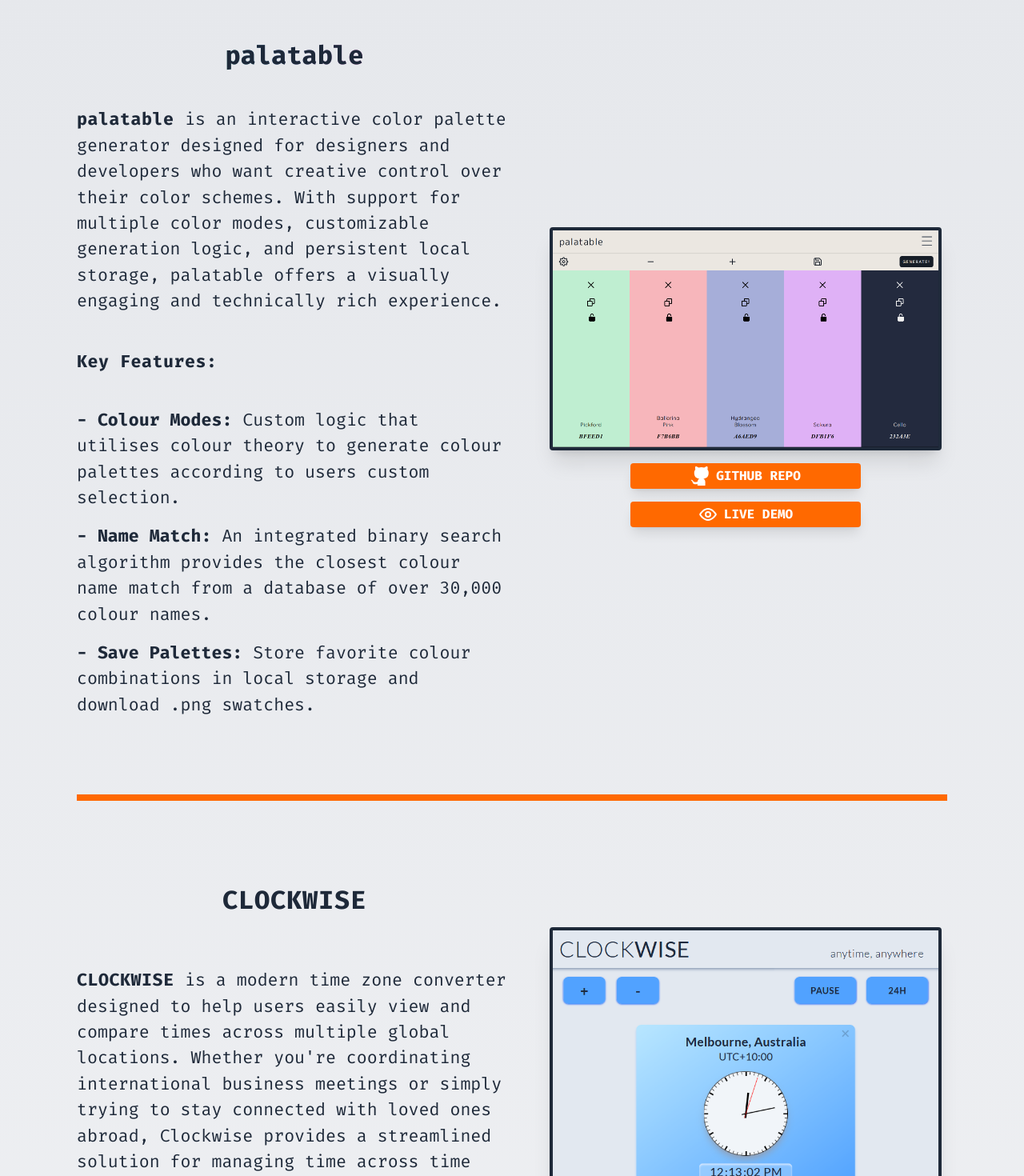
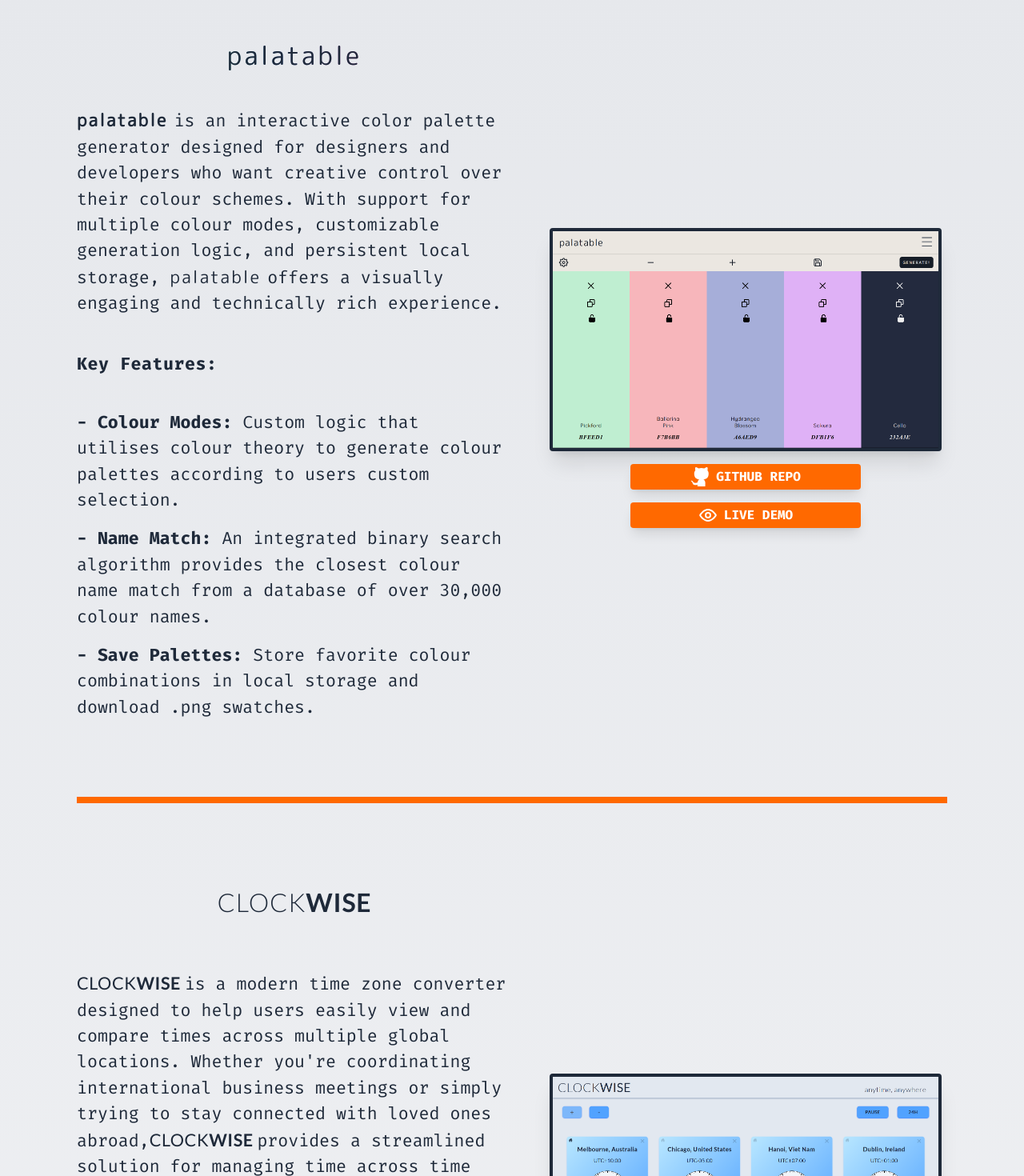
Before and after one commit to maxkatilius/mk-portfolio, a React (Vite) app: page / in a window 1280 px wide. Shown: the part 1840-3310 px from the top of the page at 80% size. Built offline with nearby package versions, Linux system fonts and the light colour scheme.

Commit message:
Projects typography fix

```diff
--- a/index.html
+++ b/index.html
@@ -4,9 +4,11 @@
     <meta charset="UTF-8" />
     <link rel="icon" type="image/svg+xml" href="/dev.svg" />
     <meta name="viewport" content="width=device-width, initial-scale=1.0" />
-    <link rel="preconnect" href="https://fonts.googleapis.com" />
-    <link rel="preconnect" href="https://fonts.gstatic.com" crossorigin />
-    <link href="https://fonts.googleapis.com/css2?family=Fira+Mono:wght@400;500;700&display=swap" rel="stylesheet" />
+    <link rel="preconnect" href="https://fonts.googleapis.com">
+    <link rel="preconnect" href="https://fonts.gstatic.com" crossorigin>
+    <link
+      href="https://fonts.googleapis.com/css2?family=Fira+Mono:wght@400;500;700&family=Lato:ital,wght@0,100;0,300;0,400;0,700;0,900;1,100;1,300;1,400;1,700;1,900&family=M+PLUS+Rounded+1c&family=Quicksand:wght@300..700&display=swap"
+      rel="stylesheet">
     <style>
       * {
         scroll-behavior: smooth;
--- a/src/components/Footer.tsx
+++ b/src/components/Footer.tsx
@@ -6,14 +6,14 @@ const Footer = () => {
     <footer
       className="
         flex items-center justify-center gap-[0.5rem]
-        p-[1.6em]
-        text-[0.8rem] sm:text-[1.2rem] lg:text-[1.4rem] tracking-wide text-center dark:text-white
+        p-[1.6em] 2xl:p-[1.3em]
+        text-[0.8rem] sm:text-[1.2rem] lg:text-[1.4rem] 2xl:text-[1.5rem] tracking-wide text-center dark:text-white
       dark:bg-gray-900"
     >
       <p>
         max.katilius@gmail.com
       </p>
-      <div className="flex justify-center items-center gap-[0.3em] sm:gap-[0.3em] text-[1.3rem] sm:text-[1.8rem] lg:text-[2rem]">
+      <div className="flex justify-center items-center 2xl:items-baseline gap-[0.3em] sm:gap-[0.3em] text-[1.3rem] sm:text-[1.8rem] lg:text-[2rem] 2xl:text-[2.7rem]">
         <a
           className="hidden sm:inline-block"
           href="https://www.linkedin.com/in/max-katilius/">
@@ -31,7 +31,7 @@ const Footer = () => {
               viewBox="0 0 24 24"
               strokeWidth={1.5}
               stroke="currentColor"
-              className="h-5 w-5 sm:h-8 sm:w-8"
+              className="h-5 w-5 sm:h-8 sm:w-8 2xl:h-10 2xl:w-10"
           >
               <path
                   strokeLinecap="round"
--- a/src/components/Header.tsx
+++ b/src/components/Header.tsx
@@ -1,22 +1,22 @@
 const Header = () => {
   return (
     <>
-      <header className="fixed top-0 h-[5rem] w-full flex items-center bg-white z-100">
-        <nav className="w-full h-full flex items-center p-6 shadow-xl">
-          <ul className="w-full flex items-center justify-evenly sm:justify-center sm:gap-28 md:gap-12 font-semibold text-gray-800">
+      <header className="fixed top-0 h-[5rem] xl:h-[6em] w-full flex items-center bg-white z-100">
+        <nav className="w-full h-full flex items-center p-6 2xl:p-8 shadow-xl">
+          <ul className="w-full flex items-center justify-evenly sm:justify-center sm:gap-28 md:gap-12 2xl:gap-16 font-semibold text-gray-800">
             <a
-              className="hidden md:block text-2xl xl:text-[1.7rem] mr-auto xl:ml-[1%]"
+              className="hidden md:block text-2xl xl:text-[1.7rem] 2xl:text-[2rem] mr-auto xl:ml-[1%]"
               href=""
               >
               <li>MAX KATILIUS</li>
             </a>
-            <a className="group relative xl:text-[1.2rem] cursor-pointer" href="#about">
+            <a className="group relative xl:text-[1.2rem] 2xl:text-[1.5rem] cursor-pointer" href="#about">
               <li>
                 ABOUT
                 <span className="absolute -bottom-1 left-0 h-1 w-0 bg-orange-500 transition-all group-hover:w-full"></span>
               </li>
             </a>
-            <a className="group relative xl:text-[1.2rem] cursor-pointer" href="#projects">
+            <a className="group relative xl:text-[1.2rem] 2xl:text-[1.5rem]  cursor-pointer" href="#projects">
               <li>
                 PROJECTS
                 <span className="absolute -bottom-1 left-0 h-1 w-0 bg-orange-500 transition-all group-hover:w-full"></span>
@@ -25,7 +25,7 @@ const Header = () => {
             <a
               href="/max-katilius-cv.pdf"
               target="_blank"
-              className="cursor-pointer xl:text-[1.2rem] rounded bg-orange-600 px-2 py-1 text-white shadow-lg hover:bg-orange-500 sm:px-6 xl:mr-[1%]"
+              className="cursor-pointer xl:text-[1.2rem] 2xl:text-[1.5rem] rounded bg-orange-600 px-2 py-1 text-white shadow-lg hover:bg-orange-500 sm:px-6 xl:mr-[1%]"
               >
               <li>MY CV</li>
             </a>
--- a/src/components/Hero.tsx
+++ b/src/components/Hero.tsx
@@ -15,14 +15,14 @@ const Hero = () => {
                     sm:w-[45%] grow sm:flex-none flex flex-col justify-between sm:justify-center items-center sm:gap-10 xl:gap-14
                     leading-relaxed text-gray-800
             ">
-                <h1 className="text-center sm:self-start text-2xl lg:text-4xl text-gray-800">
+                <h1 className="text-center sm:self-start text-2xl lg:text-4xl 2xl:text-[3rem] text-gray-800">
                     <span className="border-b-8 border-orange-500 pb-2 font-semibold tracking-wide">
                         Hi, I'm Max 👋
                     </span>
                 </h1>
                 <div>
                     <Cat className="sm:hidden w-full h-auto mb-2" />
-                    <p className="tracking-wide lg:text-xl lg:leading-8 xl:leading-loose">
+                    <p className="tracking-wide lg:text-xl 2xl:text-[1.7rem] lg:leading-8 xl:leading-loose">
                         I'm a Melbourne-based{" "}
                         <span className="text-orange-500">software developer</span>{" "}
                         who thrives on challenges and loves creating innovative
--- a/src/components/Projects.tsx
+++ b/src/components/Projects.tsx
@@ -18,7 +18,7 @@ const Projects = () => {
         ">
             <div className="flex flex-col items-center gap-4 xl:gap-24">
                 <div className="flex flex-col gap-7 mb-2">
-                    <h2 className="mb-2 mx-auto lg:mt-2">
+                    <h2 className="mb-2 2xl:mb-4 mx-auto lg:mt-2">
                         <span className="border-b-8 border-orange-500 pb-2 text-center text-2xl md:text-[2rem] xl:text-[2.65rem] font-semibold tracking-wide">
                             PROJECTS
                         </span>
@@ -36,7 +36,7 @@ const Projects = () => {
                             href="https://palatable.netlify.app/"
                             rel="noreferrer"
                             target="_blank"
-                            className="relative group inline-block transition-colors duration-300"
+                            className="relative group inline-block font-['M_PLUS_Rounded_1c'] font-[400] tracking-widest transition-colors duration-300"
                         >
                             <span className="relative z-10 bg-[linear-gradient(to_right,_#70c1b3,_#2D5A9A,_#b39ddb,_#B553A2)] bg-clip-text hover:text-transparent transition-all duration-500 ease-in-out">
                                 palatable
@@ -80,12 +80,12 @@ const Projects = () => {
                             </div>
                         </a>
                         <p className="md:pt-2 lg:pt-4 xl:pt-0">
-                            <span className="font-semibold tracking-wide">palatable </span>
+                            <span className="font-semibold font-['M_PLUS_Rounded_1c'] tracking-widest">palatable </span>
                             is an interactive color palette generator designed for designers
-                            and developers who want creative control over their color schemes.
-                            With support for multiple color modes, customizable generation logic,
-                            and persistent local storage, palatable offers a visually engaging
-                            and technically rich experience.
+                            and developers who want creative control over their colour schemes.
+                            With support for multiple colour modes, customizable generation logic,
+                            and persistent local storage, <span className="font-['M_PLUS_Rounded_1c'] tracking-widest">palatable </span>
+                            offers a visually engaging and technically rich experience.
                         </p>
                         <p className="mt-1">
                             <span className="tracking-wide font-semibold">Key Features:</span>
@@ -161,9 +161,9 @@ const Projects = () => {
                                 href="https://clockwise-mk.netlify.app/"
                                 rel="noreferrer"
                                 target="_blank"
-                                className="relative group inline-block tracking-wide hover:text-blue-800 transition-all duration-500"
+                                className="relative group inline-block font-[Lato] font-[300] tracking-wide hover:text-blue-800 transition-all duration-500"
                             >
-                                CLOCKWISE
+                                CLOCK<span className="font-bold">WISE</span>
                                 <span className="absolute -bottom-1 left-0 h-1 w-0 bg-blue-800 transition-all duration-600 ease-in-out group-hover:w-full"></span>
                             </a>
                         </h3>
@@ -203,13 +203,14 @@ const Projects = () => {
                             </div>
                         </a>
                         <p className="md:pt-2 lg:pt-4">
-                            <span className="font-semibold tracking-wide">CLOCKWISE </span>
+                            <span className="font-[Lato] tracking-wide">CLOCK<span className="font-bold">WISE </span></span>
                             is a modern time zone converter designed to help users easily
                             view and compare times across multiple global locations.
                             Whether you're coordinating international business meetings
                             or simply trying to stay connected with loved ones abroad,
-                            Clockwise provides a streamlined solution for managing time
-                            across time zones — anytime, anywhere.
+                            <span className="font-[Lato] tracking-wide">CLOCK<span className="font-bold">WISE </span></span>
+                            provides a streamlined solution for managing time across time
+                            zones — anytime, anywhere.
                         </p>
                         <p className="mt-1">
                             <span className="tracking-wide font-semibold">Key Features:</span>
@@ -280,7 +281,7 @@ const Projects = () => {
                                 href="https://crocodile-mk.netlify.app/"
                                 rel="noreferrer"
                                 target="_blank"
-                                className="relative group inline-block tracking-wide hover:text-[#0B6E4F] transition-all duration-500"
+                                className="relative group inline-block font-[Quicksand] tracking-widest hover:text-[#0B6E4F] transition-all duration-500"
                             >
                                 CROCODILE
                                 <span className="absolute -bottom-1 left-0 h-1 w-0 bg-[#0B6E4F] transition-all duration-600 ease-in-out group-hover:w-full"></span>
@@ -322,7 +323,7 @@ const Projects = () => {
                             </div>
                         </a>
                         <p className="md:pt-2 lg:pt-4">
-                            <span className="font-semibold tracking-wide">CROCODILE </span>
+                            <span className="font-semibold font-[Quicksand] tracking-widest">CROCODILE </span>
                             is the official mock website for Australia's newest and most
                             exciting card game. This fully responsive site showcases the
                             game's origin story, offers an interactive "How to Play" section
@@ -330,7 +331,7 @@ const Projects = () => {
                             through a modern front-end and a robust back-end architecture.
                         </p>
                         <p>
-                            <span className="tracking-wide">CROCODILE</span> is a{" "}
+                            <span className="font-[Quicksand] tracking-widest">CROCODILE</span> is a{" "}
                             <span className="font-bold text-orange-500">
                                 full-stack project
                             </span>{" "}
```
Also changed, not shown: src/assets/clockwise.png, src/assets/crocodile.png.
